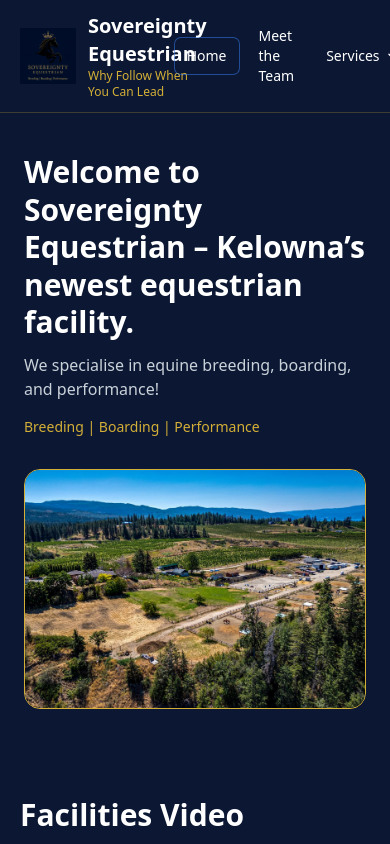
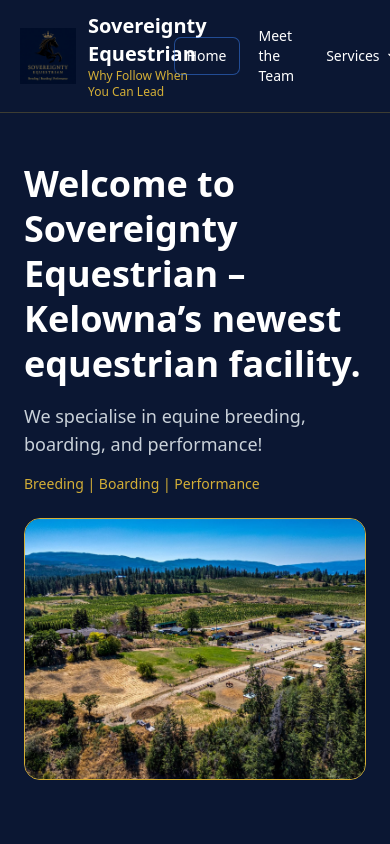
Before and after one commit to Reardon9/Sovereignty-Equestrian-, a React (Vite) app: page / in a window 390 px wide. Shown: the top 844 px of the page. Built offline with nearby package versions, Linux system fonts and the light colour scheme; the HTML template or start-up script is replaced by a standard one.

Commit message:
Make hero image full-width banner (smaller than Facilities)

```diff
--- a/src/App.jsx
+++ b/src/App.jsx
@@ -267,37 +267,35 @@
 const Home = () => (
   <main>
     {/* Hero */}
-    {/* Hero */}
-<section className="pt-10 sm:pt-16 pb-10" style={{ background: brand.navy }}>
+<section className="pt-12 sm:pt-20 pb-10" style={{ background: brand.navy }}>
   <div className="max-w-7xl mx-auto px-6 sm:px-8">
-    <div className="grid grid-cols-1 md:grid-cols-3 gap-8 items-center">
-      <div className="md:col-span-2">
+    {/* Text stays exactly as before */}
+    <div className="md:max-w-3xl">
       <h1
-          className="text-3xl sm:text-4xl md:text-5xl font-semibold leading-tight mb-3"
+        className="text-4xl sm:text-5xl font-semibold leading-tight mb-4"
         style={{ color: brand.white }}
       >
         Welcome to Sovereignty Equestrian – Kelowna’s newest equestrian facility.
       </h1>
-        <p className="text-base sm:text-lg mb-4" style={{ color: "#c9d1d9" }}>
+      <p className="text-lg mb-4" style={{ color: "#c9d1d9" }}>
         We specialise in equine breeding, boarding, and performance!
       </p>
-        <p className="text-sm sm:text-base" style={{ color: brand.gold }}>
+      <p className="text-sm" style={{ color: brand.gold }}>
         Breeding | Boarding | Performance
       </p>
     </div>
 
-      {/* Image column — intentionally smaller than Facilities image */}
+    {/* Full-width hero image banner, a bit shorter than Facilities */}
     <div
-        className="h-[240px] sm:h-[320px] md:h-[360px] lg:h-[380px] rounded-2xl overflow-hidden border"
+      className="mt-6 sm:mt-8 rounded-2xl overflow-hidden border"
       style={{ borderColor: brand.gold }}
     >
       <img
         src="/images/home/hero.jpg"
         alt="Sovereignty Equestrian"
-          className="w-full h-full object-cover"
-          style={{ objectPosition: "50% 45%" }}  // tweak if you want the focal point higher/lower
+        className="w-full h-[260px] sm:h-[340px] md:h-[360px] lg:h-[380px] object-cover"
+        style={{ objectPosition: "50% 45%" }}  /* tweak focus if needed */
       />
-      </div>
     </div>
   </div>
 </section>
```
Lines whose indentation alone changed are shown as unchanged.
